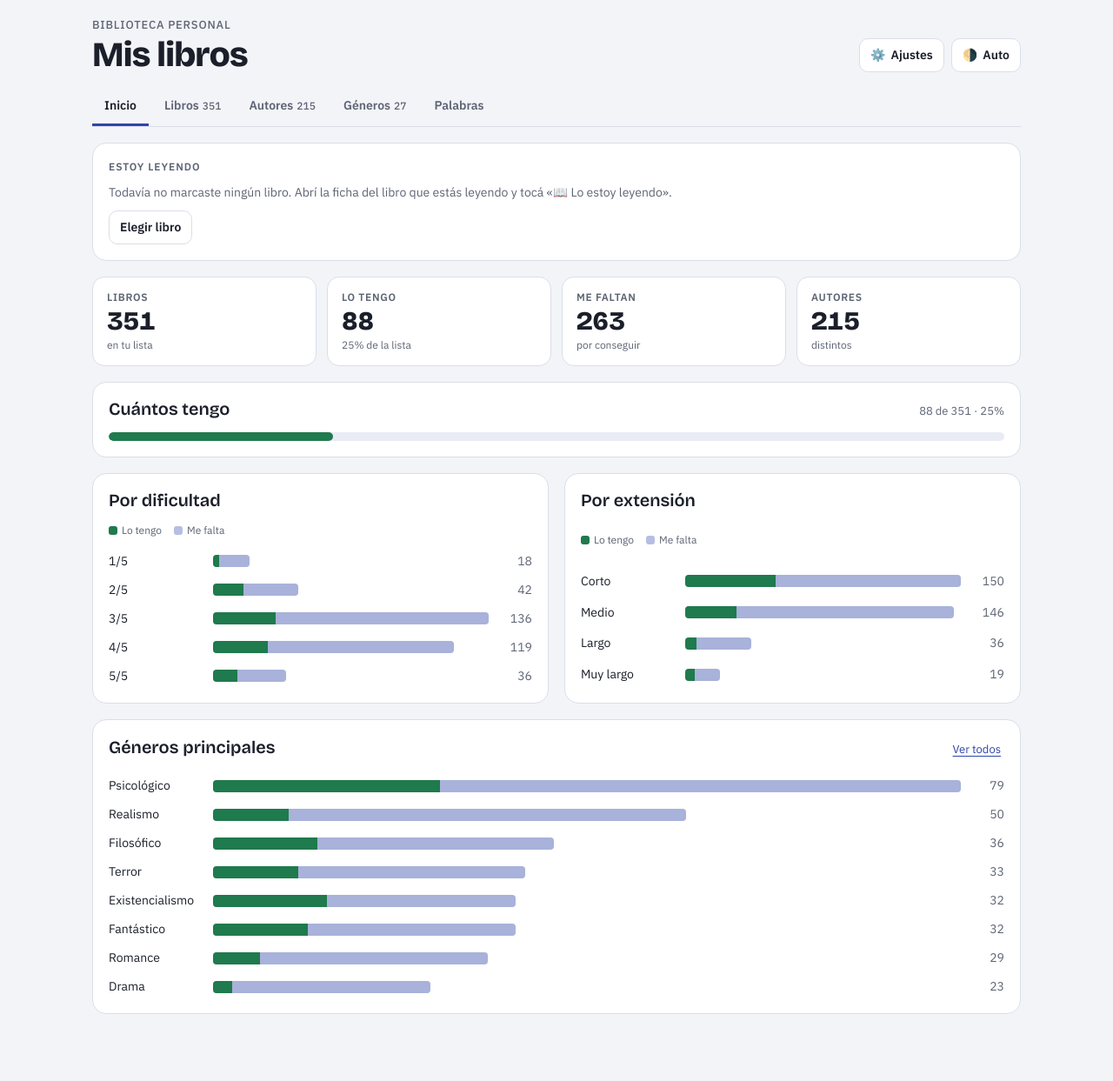
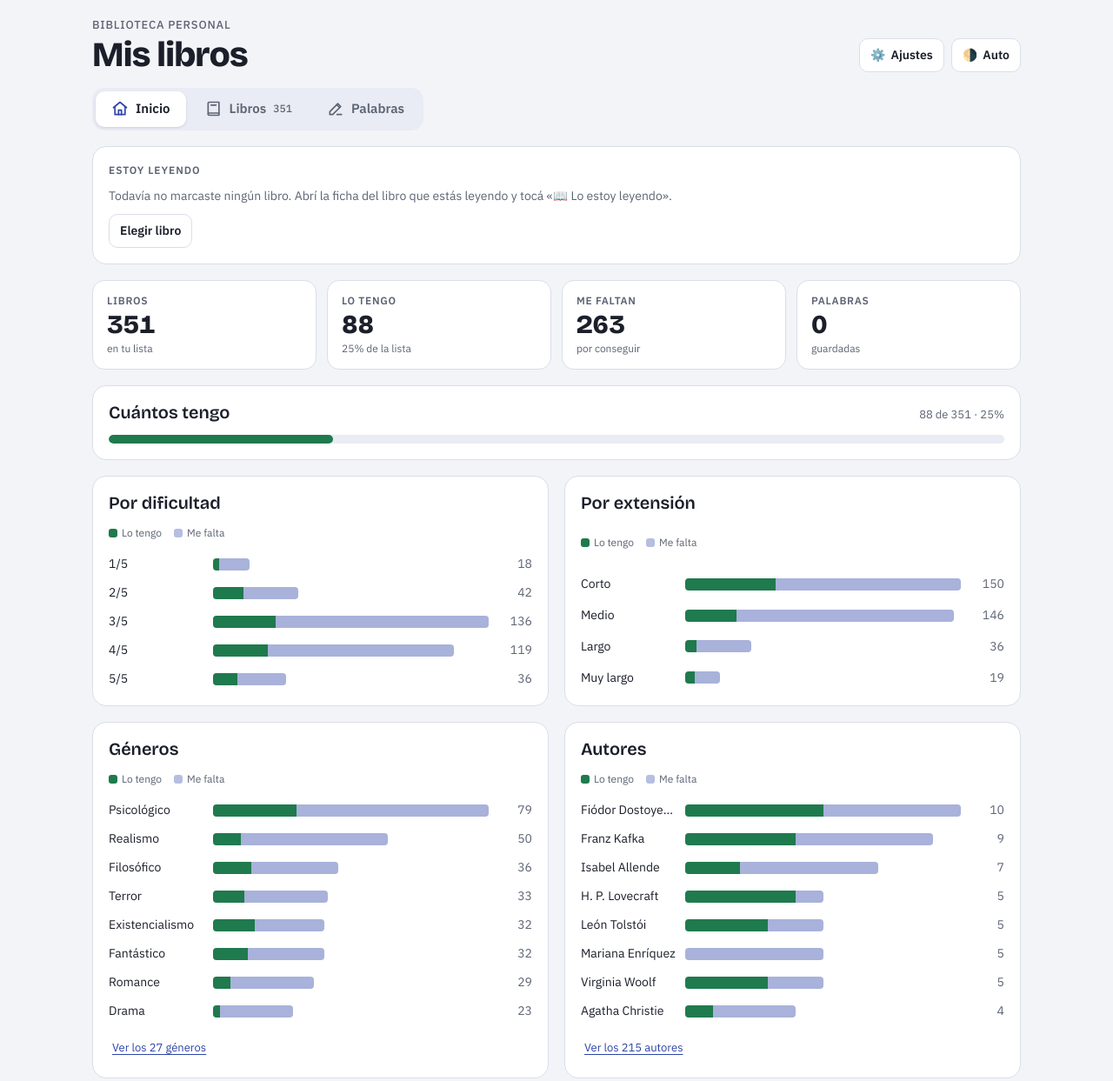
Before and after one commit to pablocastillogarita/book-list-app, a plain HTML site: page index.html in a window 1280 px wide. Shown: the whole page at 87% size. Drawn offline with nearby package versions, Linux system fonts and the light colour scheme.

Commit message:
Nueva UI con tres pestañas: Inicio, Libros y Palabras
Autores y Géneros pasan a ser filtros en Libros y listas en Inicio. En el celular las pestañas van abajo como en una app.

Co-Authored-By: Claude Opus 5.5 <noreply@anthropic.com>
Claude-Session: https://claude.ai/code/session_01Kcq997PFuLqF5eNqcrHn4r

```diff
--- a/index.html
+++ b/index.html
@@ -16,7 +16,7 @@
 <link rel="preconnect" href="https://fonts.gstatic.com" crossorigin>
 <link rel="stylesheet" href="https://fonts.googleapis.com/css2?family=Bricolage+Grotesque:opsz,wght@12..96,600;12..96,800&family=IBM+Plex+Sans:wght@400;500;600&family=Literata:opsz,wght@7..72,600&display=swap">
 <style>
-/* Layout: pestañas (Inicio, Libros, Autores, Géneros) como la app de presupuesto; fichas de libro que abren un detalle desde abajo. */
+/* Layout: tres pestañas (Inicio, Libros, Palabras). En la compu van arriba como botones; en el celular, abajo como en una app. Las fichas de libro abren un detalle desde abajo. */
 :root {
   --bg: #F3F4F8; --surface: #FFFFFF; --ink: #1B1F2A; --muted: #5D6474; --line: #DADEE8; --soft: #E9ECF4;
   --accent: #2F45A8; --accent-ink: #FFFFFF; --accent-soft: #E6E9F7;
@@ -74,15 +74,20 @@ h3 { font-size: 12px; letter-spacing: .08em; text-transform: uppercase; margin:
 .btn.primary { background: var(--accent); color: var(--accent-ink); border-color: var(--accent); }
 
 nav.tabs {
-  position: sticky; top: env(safe-area-inset-top, 0px); z-index: 20; background: var(--bg);
-  display: flex; gap: 4px; border-bottom: 1px solid var(--line); overflow-x: auto; scrollbar-width: none;
+  position: sticky; top: env(safe-area-inset-top, 0px); z-index: 20;
+  display: flex; gap: 4px; padding: 4px; background: var(--soft); border-radius: 14px; justify-self: start;
 }
 nav.tabs button {
-  font-weight: 600; font-size: 14px; color: var(--muted); background: none; border: 0;
-  border-bottom: 3px solid transparent; padding: 10px 14px; white-space: nowrap;
+  display: inline-flex; align-items: center; gap: 8px;
+  font-weight: 600; font-size: 15px; color: var(--muted); background: none; border: 0;
+  border-radius: 10px; padding: 9px 18px; white-space: nowrap;
 }
-nav.tabs button[aria-selected="true"] { color: var(--ink); border-bottom-color: var(--accent); }
-nav.tabs .n { font-weight: 500; font-size: 12px; color: var(--muted); margin-left: 4px; font-variant-numeric: tabular-nums; }
+nav.tabs button:hover { color: var(--ink); }
+nav.tabs button[aria-selected="true"] { color: var(--ink); background: var(--surface); box-shadow: 0 1px 3px rgba(0, 0, 0, .12); }
+nav.tabs .ico { width: 20px; height: 20px; flex: none; }
+nav.tabs button[aria-selected="true"] .ico { color: var(--accent); }
+nav.tabs .n { font-weight: 500; font-size: 12px; color: var(--muted); font-variant-numeric: tabular-nums; }
+nav.tabs .n:empty { display: none; }
 
 .card { background: var(--surface); border: 1px solid var(--line); border-radius: 16px; padding: 18px; display: grid; gap: 14px; min-width: 0; }
 .grid2 { display: grid; gap: 18px; grid-template-columns: repeat(auto-fit, minmax(300px, 1fr)); }
@@ -156,14 +161,8 @@ select { font-size: 14px; padding: 7px 8px; border: 1px solid var(--line); borde
 .mlabel { display: none; }
 .empty { padding: 40px 0; color: var(--muted); text-align: center; }
 
-/* Autores y géneros */
-.alist { display: grid; grid-template-columns: repeat(auto-fill, minmax(240px, 1fr)); gap: 10px; }
-.aitem { display: grid; gap: 2px; text-align: left; background: var(--surface); border: 1px solid var(--line); border-radius: 12px; padding: 12px 14px; }
-.aitem:hover { border-color: var(--accent); }
-.aitem .name { font-weight: 600; }
-.aitem .meta { font-size: 12px; color: var(--muted); font-variant-numeric: tabular-nums; }
-.aitem .mini { height: 5px; border-radius: 999px; background: var(--soft); overflow: hidden; margin-top: 6px; }
-.aitem .mini i { display: block; height: 100%; background: var(--ok); }
+/* Inicio: listas que se pueden ver completas */
+.mas { justify-self: start; }
 
 /* Detalle */
 .scrim { position: fixed; inset: 0; z-index: 50; background: var(--scrim); display: flex; align-items: flex-end; justify-content: center; }
@@ -248,10 +247,21 @@ select { font-size: 14px; padding: 7px 8px; border: 1px solid var(--line); borde
   .filters label { flex: 1 1 140px; }
 }
 @media (min-width: 821px) { .c-meta { display: contents; } }
+@media (max-width: 640px) {
+  .wrap { padding-bottom: calc(96px + env(safe-area-inset-bottom, 0px)); }
+  nav.tabs {
+    position: fixed; top: auto; bottom: 0; left: 0; right: 0; z-index: 40;
+    justify-self: stretch; justify-content: space-around; gap: 0; border-radius: 0; background: var(--surface);
+    border-top: 1px solid var(--line);
+    padding: 6px max(8px, env(safe-area-inset-left, 0px)) calc(6px + env(safe-area-inset-bottom, 0px)) max(8px, env(safe-area-inset-right, 0px));
+  }
+  nav.tabs button { flex: 1 1 0; flex-direction: column; gap: 2px; padding: 6px 4px; font-size: 12px; border-radius: 10px; }
+  nav.tabs button[aria-selected="true"] { background: none; box-shadow: none; color: var(--accent); }
+  nav.tabs .ico { width: 24px; height: 24px; }
+  nav.tabs .n { display: none; }
+  .filters label { flex: 1 1 calc(50% - 8px); min-width: 0; }
+}
 @media (max-width: 480px) {
-  nav.tabs { gap: 0; }
-  nav.tabs button { padding: 10px 8px; font-size: 13px; flex: 1 1 auto; }
-  nav.tabs .n { display: none; }
   .bar { grid-template-columns: 90px minmax(0, 1fr) 34px; }
 }
 @media (prefers-reduced-motion: reduce) { .sheet { animation: none; } }
@@ -267,12 +277,10 @@ select { font-size: 14px; padding: 7px 8px; border: 1px solid var(--line); borde
     </div>
   </header>
 
-  <nav class="tabs" role="tablist">
-    <button type="button" role="tab" data-tab="inicio">Inicio</button>
-    <button type="button" role="tab" data-tab="libros">Libros<span class="n" id="n-libros"></span></button>
-    <button type="button" role="tab" data-tab="autores">Autores<span class="n" id="n-autores"></span></button>
-    <button type="button" role="tab" data-tab="generos">Géneros<span class="n" id="n-generos"></span></button>
-    <button type="button" role="tab" data-tab="palabras">Palabras<span class="n" id="n-palabras"></span></button>
+  <nav class="tabs" role="tablist" aria-label="Secciones">
+    <button type="button" role="tab" data-tab="inicio"><svg class="ico" viewBox="0 0 24 24" fill="none" stroke="currentColor" stroke-width="2" stroke-linecap="round" stroke-linejoin="round" aria-hidden="true"><path d="M3 10.5 12 3l9 7.5"/><path d="M5 9.5V20h14V9.5"/><path d="M10 20v-6h4v6"/></svg><span>Inicio</span></button>
+    <button type="button" role="tab" data-tab="libros"><svg class="ico" viewBox="0 0 24 24" fill="none" stroke="currentColor" stroke-width="2" stroke-linecap="round" stroke-linejoin="round" aria-hidden="true"><path d="M4 4.5A1.5 1.5 0 0 1 5.5 3H19v15H5.5A1.5 1.5 0 0 0 4 19.5z"/><path d="M4 19.5A1.5 1.5 0 0 0 5.5 21H19v-3"/><path d="M8 7h7"/></svg><span>Libros</span><span class="n" id="n-libros"></span></button>
+    <button type="button" role="tab" data-tab="palabras"><svg class="ico" viewBox="0 0 24 24" fill="none" stroke="currentColor" stroke-width="2" stroke-linecap="round" stroke-linejoin="round" aria-hidden="true"><path d="M4 20h4L19 9l-4-4L4 16z"/><path d="M13.5 6.5l4 4"/><path d="M14 20h6"/></svg><span>Palabras</span><span class="n" id="n-palabras"></span></button>
   </nav>
 
   <!-- Inicio -->
@@ -298,11 +306,19 @@ select { font-size: 14px; padding: 7px 8px; border: 1px solid var(--line); borde
           <div class="bars" id="by-largo"></div>
         </div>
       </div>
-      <div class="card">
-        <div style="display:flex;justify-content:space-between;align-items:baseline;gap:12px">
-          <h2>Géneros principales</h2><button class="linkbtn" type="button" data-go="generos">Ver todos</button>
+      <div class="grid2">
+        <div class="card">
+          <h2>Géneros</h2>
+          <div class="legend"><span class="l-own">Lo tengo</span><span class="l-rest">Me falta</span></div>
+          <div class="bars" id="by-gen"></div>
+          <button class="linkbtn mas" type="button" data-mas="gen"></button>
         </div>
-        <div class="bars" id="by-gen"></div>
+        <div class="card">
+          <h2>Autores</h2>
+          <div class="legend"><span class="l-own">Lo tengo</span><span class="l-rest">Me falta</span></div>
+          <div class="bars" id="by-autor"></div>
+          <button class="linkbtn mas" type="button" data-mas="autor"></button>
+        </div>
       </div>
     </div>
   </section>
@@ -314,6 +330,7 @@ select { font-size: 14px; padding: 7px 8px; border: 1px solid var(--line); borde
         <input class="search" id="q" type="search" placeholder="Buscar por título, autor o de qué trata…" aria-label="Buscar">
         <div class="filters">
           <label for="f-genero">Género<select id="f-genero"></select></label>
+          <label for="f-autor">Autor<select id="f-autor"></select></label>
           <label for="f-dif">Dificultad<select id="f-dif"></select></label>
           <label for="f-largo">Extensión<select id="f-largo"></select></label>
           <label for="f-tengo">Lo tengo<select id="f-tengo">
@@ -335,7 +352,6 @@ select { font-size: 14px; padding: 7px 8px; border: 1px solid var(--line); borde
           </select></label>
           <button class="linkbtn" id="reset" type="button">Quitar filtros y orden</button>
         </div>
-        <div class="chips" id="chips"></div>
         <div class="count" id="count" aria-live="polite"></div>
       </div>
       <div class="list">
@@ -349,26 +365,6 @@ select { font-size: 14px; padding: 7px 8px; border: 1px solid var(--line); borde
         <div id="list"></div>
       </div>
     </div>
-  </section>
-
-  <!-- Autores -->
-  <section id="v-autores" hidden>
-    <div style="display:grid;gap:12px">
-      <div class="filters">
-        <input class="search" id="qa" type="search" placeholder="Buscar autor…" aria-label="Buscar autor" style="flex:1 1 220px;width:auto">
-        <label for="a-orden">Ordenar por<select id="a-orden">
-          <option value="n">Más libros</option>
-          <option value="az">Nombre (A–Z)</option>
-          <option value="own">Más tengo</option>
-        </select></label>
-      </div>
-      <div class="alist" id="alist"></div>
-    </div>
-  </section>
-
-  <!-- Géneros -->
-  <section id="v-generos" hidden>
-    <div class="alist" id="glist"></div>
   </section>
 
   <!-- Palabras -->
@@ -441,19 +437,17 @@ select { font-size: 14px; padding: 7px 8px; border: 1px solid var(--line); borde
   var generosList = Object.keys(generos).map(function (k) { return generos[k]; }).sort(function (a, b) { return b.n - a.n || cmpEs(a.name, b.name); });
 
   $("n-libros").textContent = LIBROS.length;
-  $("n-autores").textContent = autoresList.length;
-  $("n-generos").textContent = generosList.length;
 
   // ---------- Pestañas ----------
-  var TABS = ["inicio", "libros", "autores", "generos", "palabras"];
+  var TABS = ["inicio", "libros", "palabras"];
   function go(tab) {
+    if (tab === "autores" || tab === "generos") tab = "libros"; // enlaces viejos
     if (TABS.indexOf(tab) === -1) tab = "inicio";
     S.tab = tab; save();
     if (location.hash !== "#" + tab) history.replaceState(null, "", "#" + tab);
     document.querySelectorAll("nav.tabs button").forEach(function (b) { b.setAttribute("aria-selected", b.dataset.tab === tab); });
     TABS.forEach(function (t) { $("v-" + t).hidden = t !== tab; });
     if (tab === "libros") renderLibros();
-    if (tab === "autores") renderAutores();
     if (tab === "palabras") Palabras.renderTab($("palabras-root"));
     window.scrollTo(0, 0);
   }
@@ -485,7 +479,7 @@ select { font-size: 14px; padding: 7px 8px; border: 1px solid var(--line); borde
       tile("Libros", LIBROS.length, "en tu lista", {}) +
       tile("Lo tengo", tengoN, pct + "% de la lista", { tengo: "si" }) +
       tile("Me faltan", LIBROS.length - tengoN, "por conseguir", { tengo: "no" }) +
-      '<button type="button" class="tile" data-go="autores"><span class="k">Autores</span><span class="v">' + autoresList.length + '</span><span class="s">distintos</span></button>';
+      '<button type="button" class="tile" data-go="palabras"><span class="k">Palabras</span><span class="v" id="tile-pal">' + Palabras.contar() + '</span><span class="s">guardadas</span></button>';
     $("own-pct").textContent = tengoN + " de " + LIBROS.length + " · " + pct + "%";
     $("own-bar").style.width = pct + "%";
     var cnt = function (pred) { var r = LIBROS.filter(pred); return { n: r.length, own: r.filter(function (b) { return b.tengo; }).length }; };
@@ -497,9 +491,23 @@ select { font-size: 14px; padding: 7px 8px; border: 1px solid var(--line); borde
       var c = cnt(function (b) { return b.largo === l; });
       return { label: l, n: c.n, own: c.own, f: { largo: l } };
     }));
-    $("by-gen").innerHTML = bars(generosList.slice(0, 8).map(function (g) {
-      return { label: g.name, n: g.n, own: g.own, f: { genero: g.name } };
-    }));
+    renderListas();
+  }
+  // Géneros y autores: los 8 con más libros, y «Ver todos» despliega el resto ahí mismo.
+  var abierto = { gen: false, autor: false };
+  var autoresTop = autoresList.slice().sort(function (a, b) { return b.n - a.n || cmpEs(a.name, b.name); });
+  function renderListas() {
+    var L = {
+      gen: { el: "by-gen", list: generosList, f: function (g) { return { genero: g.name }; }, que: "géneros" },
+      autor: { el: "by-autor", list: autoresTop, f: function (a) { return { autor: a.name }; }, que: "autores" }
+    };
+    Object.keys(L).forEach(function (k) {
+      var c = L[k], rows = abierto[k] ? c.list : c.list.slice(0, 8);
+      $(c.el).innerHTML = bars(rows.map(function (x) { return { label: x.name, n: x.n, own: x.own, f: c.f(x) }; }));
+      var btn = document.querySelector('[data-mas="' + k + '"]');
+      btn.hidden = c.list.length <= 8;
+      btn.textContent = abierto[k] ? "Ver menos" : "Ver los " + c.list.length + " " + c.que;
+    });
   }
   function renderLeyendo() {
     var b = Palabras.leyendo();
@@ -522,6 +530,7 @@ select { font-size: 14px; padding: 7px 8px; border: 1px solid var(--line); borde
     if (a.dataset.ley === "palabra") { var i = document.querySelector("#d-palabras input[name=palabra]"); if (i) { i.scrollIntoView({ block: "center" }); i.focus(); } }
   });
   $("v-inicio").addEventListener("click", function (e) {
+    var m = e.target.closest("[data-mas]"); if (m) { abierto[m.dataset.mas] = !abierto[m.dataset.mas]; renderListas(); return; }
     var el = e.target.closest("[data-f]"); if (el) verLibros(JSON.parse(el.dataset.f));
   });
 
@@ -533,9 +542,12 @@ select { font-size: 14px; padding: 7px 8px; border: 1px solid var(--line); borde
   $("f-dif").innerHTML = '<option value="">Todas</option>' + [1, 2, 3, 4, 5].filter(function (d) {
     return LIBROS.some(function (b) { return b.dificultad === d; });
   }).map(function (d) { return '<option value="' + d + '">' + d + "/5</option>"; }).join("");
+  $("f-autor").innerHTML = '<option value="">Todos</option>' + autoresList.slice().sort(function (a, b) { return cmpEs(a.name, b.name); }).map(function (a) {
+    return '<option value="' + esc(a.name) + '">' + esc(a.name) + " (" + a.n + ")</option>";
+  }).join("");
   $("f-largo").innerHTML = '<option value="">Todas</option>' + LARGOS.map(function (l) { return '<option value="' + l + '">' + l + "</option>"; }).join("");
 
-  var INPUTS = { q: "q", genero: "f-genero", dif: "f-dif", largo: "f-largo", tengo: "f-tengo", orden: "f-orden" };
+  var INPUTS = { q: "q", genero: "f-genero", autor: "f-autor", dif: "f-dif", largo: "f-largo", tengo: "f-tengo", orden: "f-orden" };
   function syncInputs() { Object.keys(INPUTS).forEach(function (k) { $(INPUTS[k]).value = S[k]; }); }
   Object.keys(INPUTS).forEach(function (k) {
     $(INPUTS[k]).addEventListener(k === "q" ? "input" : "change", function () { S[k] = this.value; save(); renderLibros(); });
@@ -544,7 +556,6 @@ select { font-size: 14px; padding: 7px 8px; border: 1px solid var(--line); borde
     ["q", "genero", "dif", "largo", "tengo", "autor"].forEach(function (k) { S[k] = ""; });
     S.orden = DEF.orden; save(); syncInputs(); renderLibros();
   });
-  $("chips").addEventListener("click", function (e) { if (e.target.closest("[data-clear-autor]")) { S.autor = ""; save(); renderLibros(); } });
 
   var DCOL = ["", "var(--d1)", "var(--d2)", "var(--d3)", "var(--d4)", "var(--d5)"];
   function difHTML(d) {
@@ -572,7 +583,6 @@ select { font-size: 14px; padding: 7px 8px; border: 1px solid var(--line); borde
       var on = btn.dataset.sort === key && S.orden !== DEF.orden;
       btn.classList.toggle("active", on); btn.classList.toggle("desc", on && dir === -1);
     });
-    $("chips").innerHTML = S.autor ? '<button type="button" class="chip" data-clear-autor>Autor: ' + esc(S.autor) + ' <span aria-label="Quitar">✕</span></button>' : "";
     $("count").textContent = res.length === LIBROS.length ? "Mostrando los " + res.length + " libros" : res.length + " de " + LIBROS.length + " libros";
     if (!res.length) { $("list").innerHTML = '<p class="empty">Ningún libro coincide con estos filtros.</p>'; return; }
     var ley = Palabras.leyendo();
@@ -593,29 +603,6 @@ select { font-size: 14px; padding: 7px 8px; border: 1px solid var(--line); borde
     S.orden = k + "-" + (cur[0] === k ? (cur[1] === "asc" ? "desc" : "asc") : (k === "tengo" ? "desc" : "asc"));
     save(); syncInputs(); renderLibros();
   });
-
-  // ---------- Autores ----------
-  function renderAutores() {
-    var q = norm($("qa").value.trim()), o = $("a-orden").value;
-    var list = autoresList.filter(function (a) { return !q || norm(a.name).indexOf(q) !== -1; });
-    list.sort(o === "az" ? function (a, b) { return cmpEs(a.name, b.name); }
-      : o === "own" ? function (a, b) { return b.own - a.own || b.n - a.n || cmpEs(a.name, b.name); }
-      : function (a, b) { return b.n - a.n || cmpEs(a.name, b.name); });
-    $("alist").innerHTML = list.length ? list.map(function (a) {
-      return '<button type="button" class="aitem" data-autor="' + esc(a.name) + '"><span class="name">' + esc(a.name) +
-        '</span><span class="meta">' + plural(a.n, "libro", "libros") + " · tengo " + a.own + '</span><span class="mini"><i style="width:' + (a.own / a.n * 100) + '%"></i></span></button>';
-    }).join("") : '<p class="empty">Ningún autor coincide.</p>';
-  }
-  $("qa").addEventListener("input", renderAutores);
-  $("a-orden").addEventListener("change", renderAutores);
-  $("alist").addEventListener("click", function (e) { var a = e.target.closest("[data-autor]"); if (a) verLibros({ autor: a.dataset.autor }); });
-
-  // ---------- Géneros ----------
-  $("glist").innerHTML = generosList.map(function (g) {
-    return '<button type="button" class="aitem" data-genero="' + esc(g.name) + '"><span class="name">' + esc(g.name) +
-      '</span><span class="meta">' + plural(g.n, "libro", "libros") + " · tengo " + g.own + '</span><span class="mini"><i style="width:' + (g.own / g.n * 100) + '%"></i></span></button>';
-  }).join("");
-  $("glist").addEventListener("click", function (e) { var g = e.target.closest("[data-genero]"); if (g) verLibros({ genero: g.dataset.genero }); });
 
   // ---------- Detalle del libro ----------
   var lastFocus = null;
@@ -664,7 +651,7 @@ select { font-size: 14px; padding: 7px 8px; border: 1px solid var(--line); borde
   addEventListener("keydown", function (e) { if (e.key === "Escape" && !$("scrim").hidden) cerrar(); });
 
   // ---------- Palabras ----------
-  function contarPalabras() { var n = Palabras.contar(); $("n-palabras").textContent = n || ""; }
+  function contarPalabras() { var n = Palabras.contar(); $("n-palabras").textContent = n || ""; var t = $("tile-pal"); if (t) t.textContent = n; }
   Palabras.onChange(function () {
     contarPalabras(); renderLeyendo();
     if (S.tab === "palabras") Palabras.repintarTab();
--- a/sw.js
+++ b/sw.js
@@ -1,7 +1,7 @@
 // Service worker: permite abrir la app instalada sin conexión.
 // Primero intenta la red (así un cambio nuevo se ve enseguida) y si no hay conexión usa la copia guardada.
 // Los EPUB se guardan solo después de descargarlos una vez.
-const CACHE = "mis-libros-v6";
+const CACHE = "mis-libros-v7";
 const FILES = ["./", "index.html", "libros.js", "palabras.js", "pwa.js", "manifest.webmanifest",
   "icon.svg", "icon-180.png", "icon-192.png", "icon-512.png", "icon-maskable-512.png"];
 
```
Also changed, not shown: 1 other file.
